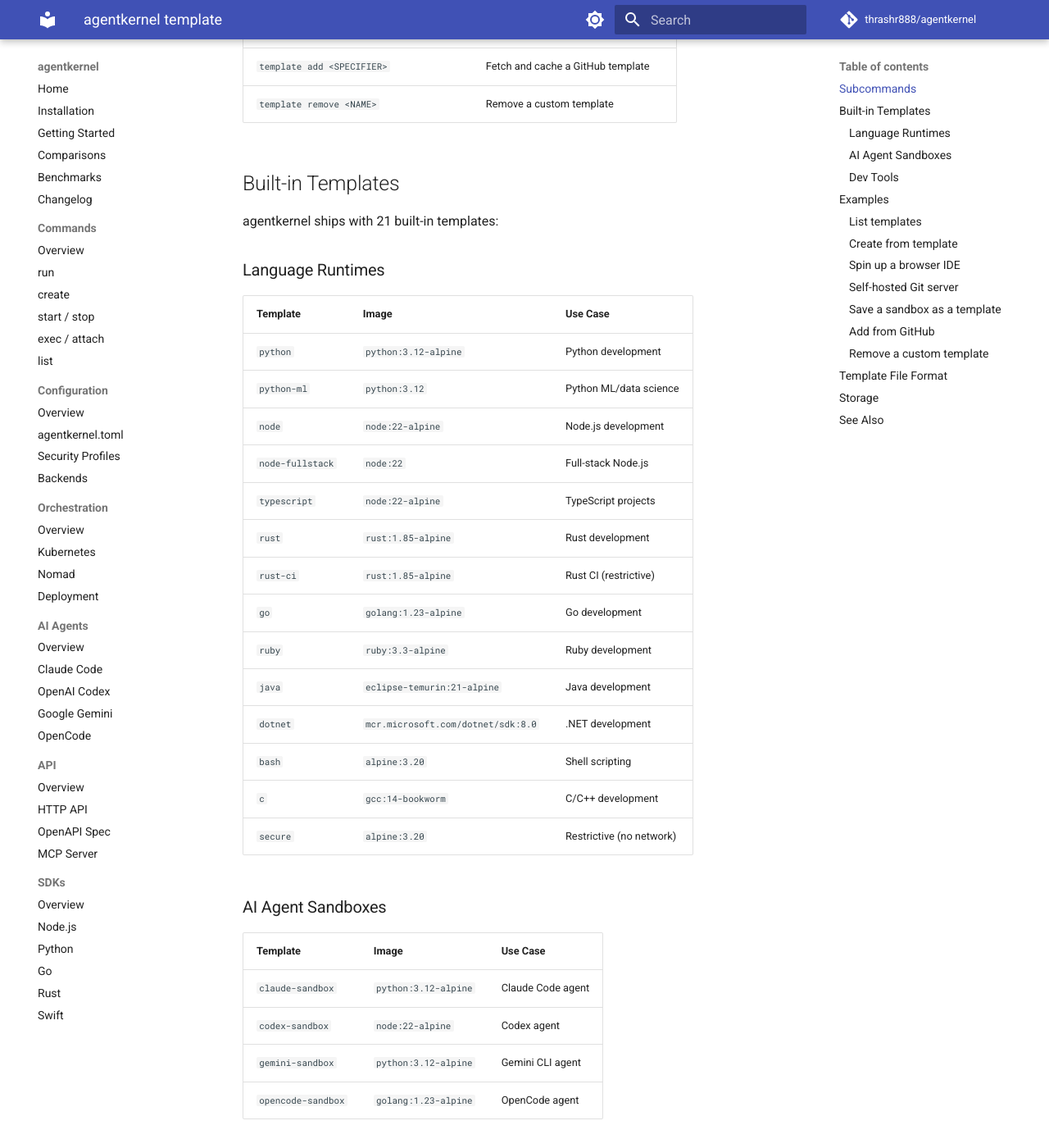
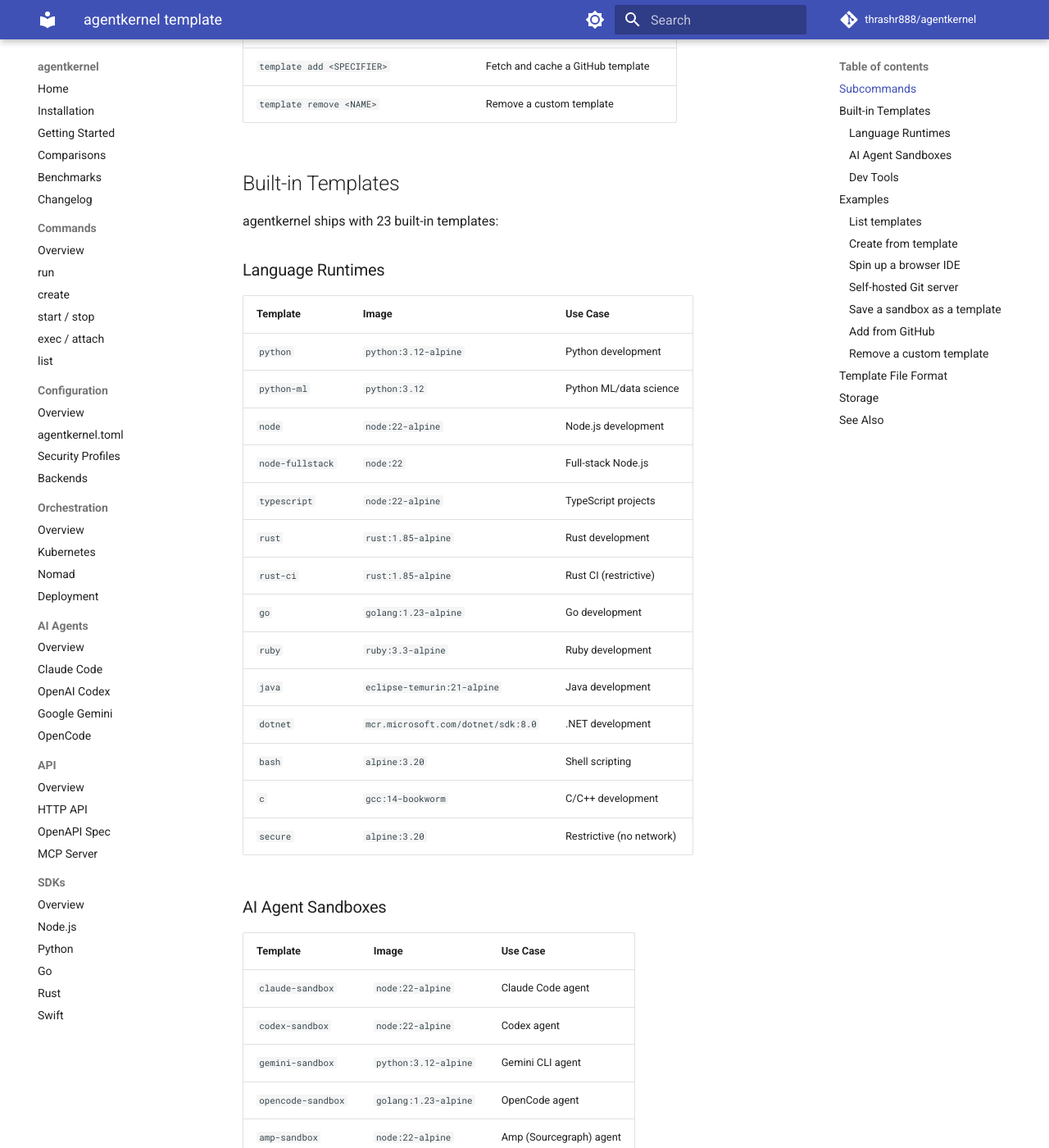
Before and after one commit to thrashr888/agentkernel, an MkDocs documentation site: the page built from docs/cmd-templates.md, in a window 1280 px wide and 1400 px high, scrolled down 400 px. Shown: the whole window at 82% size. Built offline with MkDocs 1.6.1 and Material for MkDocs 9.7.7, drawn with Linux system fonts in a browser that asks for light colours; comment, search, counter and statistics services are not loaded; some of the changed text lies outside the part shown.

Commit message:
feat(templates): add amp-sandbox and pi-sandbox templates
- amp-sandbox: Sourcegraph Amp agent with Anthropic API access
- pi-sandbox: Pi coding agent with multi-provider support

Co-Authored-By: Claude Opus 4.5 <noreply@anthropic.com>

```diff
--- a/docs/cmd-templates.md
+++ b/docs/cmd-templates.md
@@ -14,7 +14,7 @@ Manage sandbox templates. Templates are pre-configured `agentkernel.toml` config
 
 ## Built-in Templates
 
-agentkernel ships with 21 built-in templates:
+agentkernel ships with 23 built-in templates:
 
 ### Language Runtimes
 
@@ -39,10 +39,12 @@ agentkernel ships with 21 built-in templates:
 
 | Template | Image | Use Case |
 |----------|-------|----------|
-| `claude-sandbox` | `python:3.12-alpine` | Claude Code agent |
+| `claude-sandbox` | `node:22-alpine` | Claude Code agent |
 | `codex-sandbox` | `node:22-alpine` | Codex agent |
 | `gemini-sandbox` | `python:3.12-alpine` | Gemini CLI agent |
 | `opencode-sandbox` | `golang:1.23-alpine` | OpenCode agent |
+| `amp-sandbox` | `node:22-alpine` | Amp (Sourcegraph) agent |
+| `pi-sandbox` | `node:22-alpine` | Pi coding agent |
 
 ### Dev Tools
 
```
Also changed, not shown: 3 other files.
